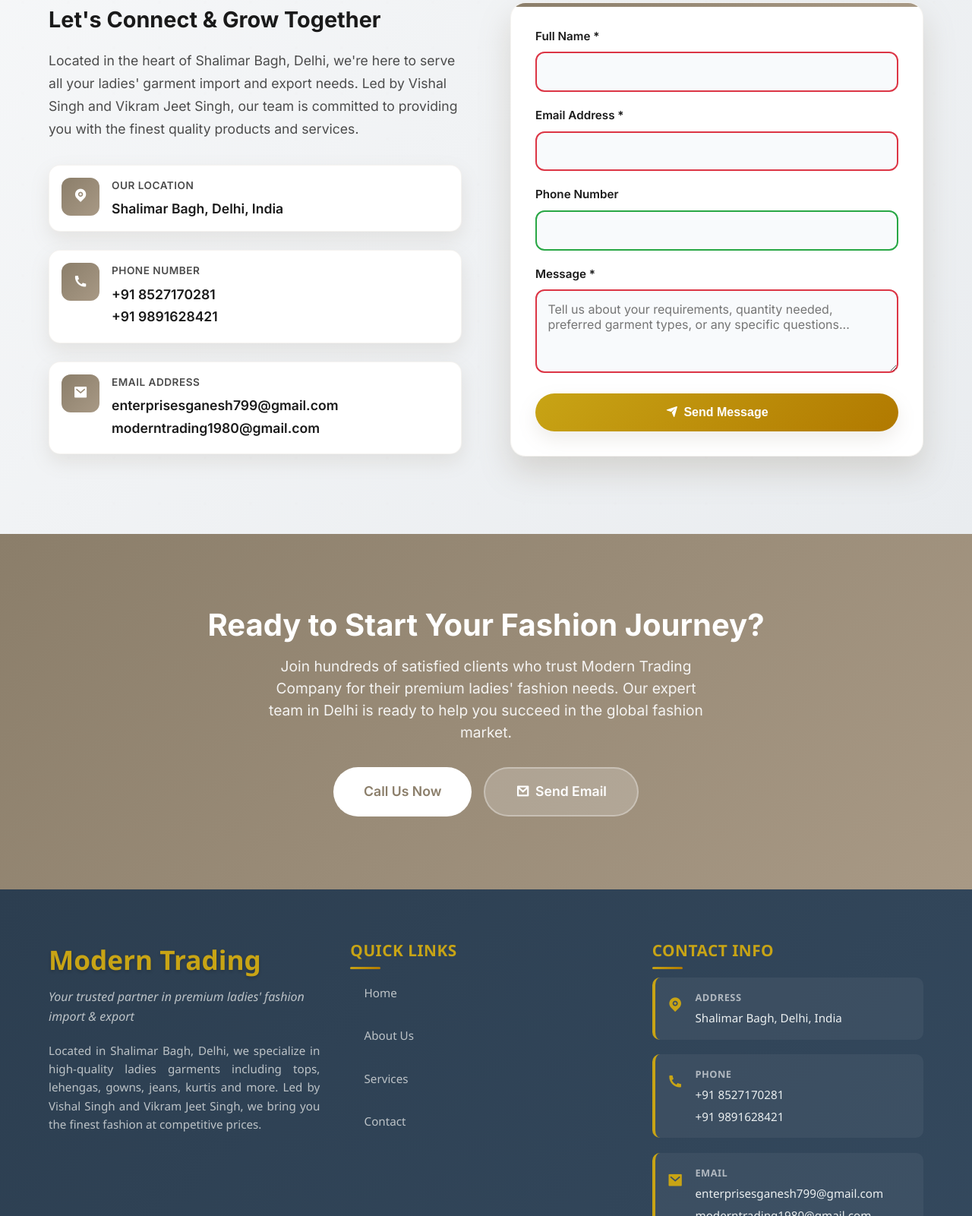
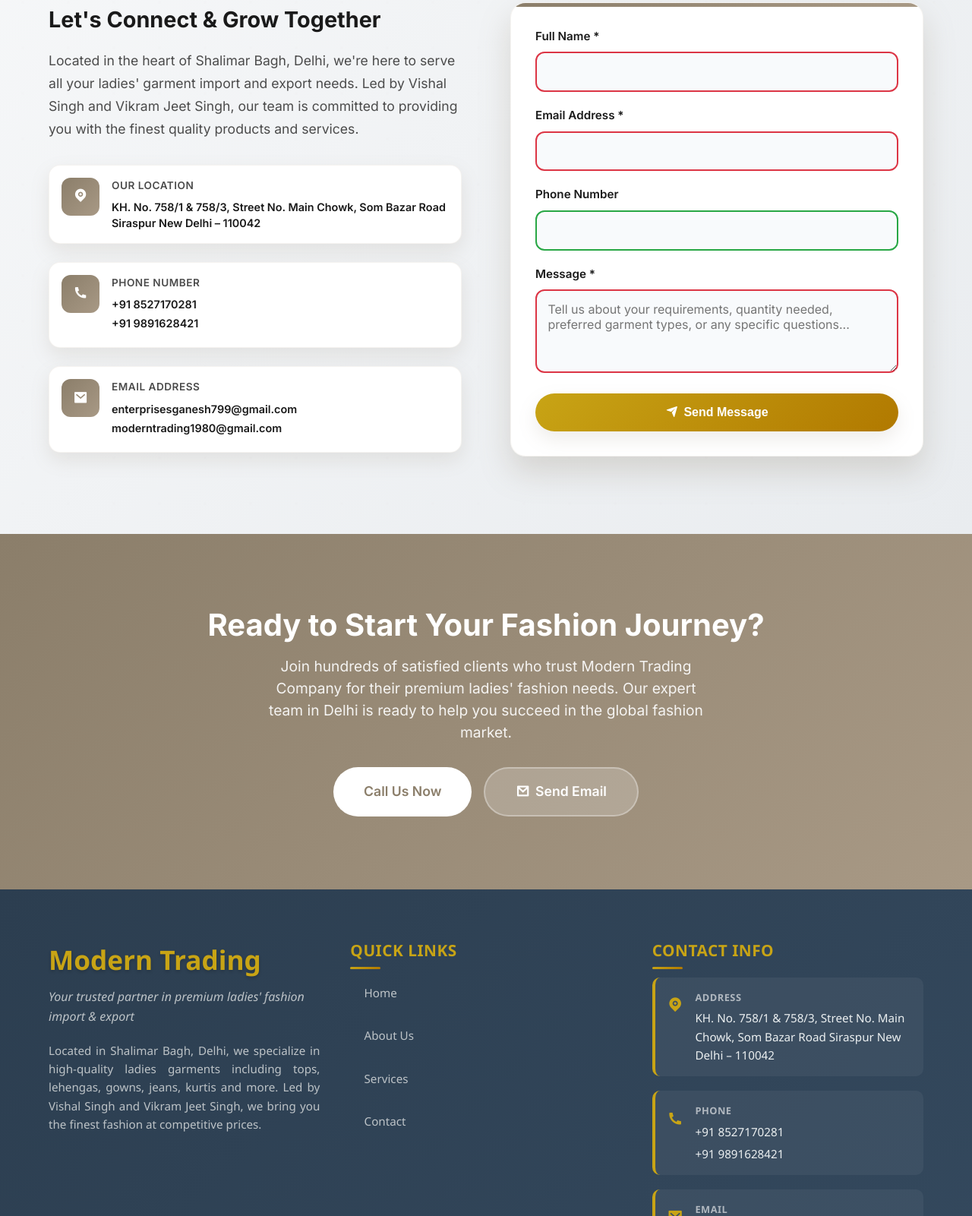
Before and after one commit to lostdaffy/modern-trading, a plain HTML site: page contact.html in a window 1280 px wide. Shown: the part 1110-2711 px from the top of the page at 76% size. Drawn offline with nearby package versions, Linux system fonts and the light colour scheme.

Commit message:
Address Updated

```diff
--- a/assets/css/common.css
+++ b/assets/css/common.css
@@ -645,7 +645,7 @@ header {
 }
 
 .info-value {
-    font-size: clamp(0.95rem, 2.5vw, 1.1rem);
+    font-size: 0.9rem;
     color: var(--dark);
     font-weight: 600;
     line-height: 1.4;
--- a/contact.html
+++ b/contact.html
@@ -109,7 +109,10 @@
                             </div>
                             <div class="info-details">
                                 <div class="info-label">Our Location</div>
-                                <div class="info-value">Shalimar Bagh, Delhi, India</div>
+                                <div class="info-value">KH. No. 758/1 & 758/3, Street No.
+                                    Main Chowk, Som Bazar Road
+                                    Siraspur
+                                    New Delhi – 110042</div>
                             </div>
                         </div>
 
@@ -238,7 +241,10 @@
                             <i class="ri-map-pin-fill"></i>
                             <div>
                                 <span class="contact-label">Address</span>
-                                <span class="contact-value">Shalimar Bagh, Delhi, India</span>
+                                <span class="contact-value">KH. No. 758/1 & 758/3, Street No.
+                                    Main Chowk, Som Bazar Road
+                                    Siraspur
+                                    New Delhi – 110042</span>
                             </div>
                         </div>
                         <div class="contact-item">
```
Also changed, not shown: about.html (+4 -1 lines), index.html (+9 -3 lines), services.html (+4 -1 lines).
